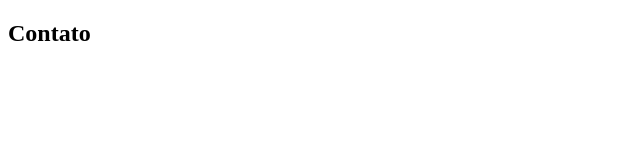
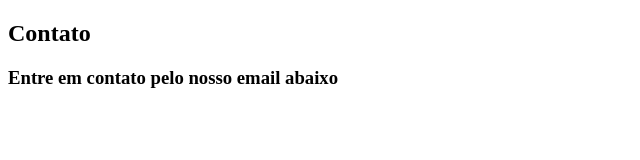
Before and after one commit to juliasilva00/sistema-de-cadastro, a plain HTML site: page contato.html in a window 1280 px wide. Shown: the whole page, without its empty margins (0-640 px from the left). Drawn offline with Linux system fonts and the light colour scheme.

Commit message:
adicionando campo de contato

```diff
--- a/contato.html
+++ b/contato.html
@@ -10,5 +10,7 @@
 
     <h2>Contato</h2>
 
+    <h3>Entre em contato pelo nosso email abaixo</h3>
+
 </body>
 </html>
```
